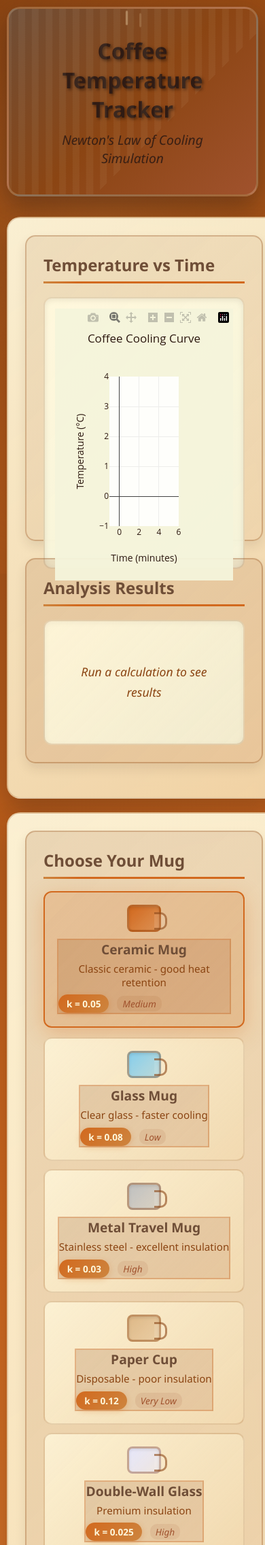
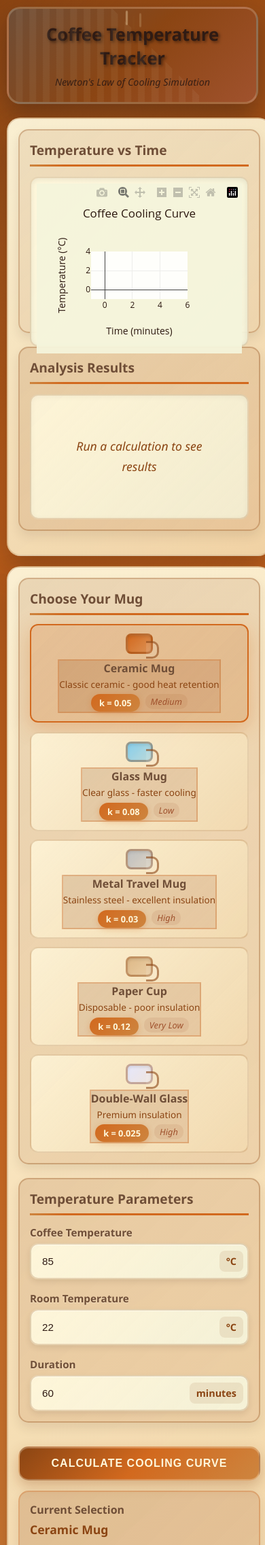
Before and after one commit to Faycall1l/coffeSip, a Flask app: page / in a window 390 px wide. Shown: the top 2273 px of the page at 68% size. Run offline with Flask 3, Linux system fonts and the light colour scheme; some libraries are stand-ins or nearby versions.

Commit message:
mobile optimization

```diff
--- a/static/css/style.css
+++ b/static/css/style.css
@@ -653,20 +653,310 @@ body::before {
 
 @media (max-width: 768px) {
     .container {
+        padding: 15px;
+    }
+
+    .header {
+        padding: 25px 20px;
+        margin-bottom: 20px;
+    }
+
+    .header h1 {
+        font-size: 1.8rem;
+        margin-bottom: 8px;
+    }
+
+    .subtitle {
+        font-size: 1rem;
+    }
+
+    .main-content {
+        gap: 15px;
+    }
+
+    .left-panel, .right-panel {
+        padding: 20px;
+    }
+
+    .section {
+        padding: 18px;
+        margin-bottom: 20px;
+    }
+
+    .section h2 {
+        font-size: 1.3rem;
+        margin-bottom: 15px;
+    }
+
+    /* Mobile-optimized mug selection */
+    .mug-option {
+        flex-direction: row;
+        padding: 15px;
+        align-items: center;
+    }
+
+    .mug-visual {
+        width: 45px;
+        height: 35px;
+        margin-right: 15px;
+        flex-shrink: 0;
+    }
+
+    .mug-info {
+        flex: 1;
+    }
+
+    .mug-info h3 {
+        font-size: 1.1rem;
+        margin-bottom: 4px;
+    }
+
+    .mug-desc {
+        font-size: 0.9rem;
+        margin-bottom: 6px;
+    }
+
+    .mug-stats {
+        flex-direction: column;
+        gap: 6px;
+        align-items: flex-start;
+    }
+
+    .cooling-rate, .thermal-mass {
+        font-size: 0.8rem;
+    }
+
+    /* Mobile parameters */
+    .param-grid {
+        gap: 18px;
+    }
+
+    .param-group label {
+        font-size: 1rem;
+        margin-bottom: 6px;
+    }
+
+    .input-group {
+        padding: 6px;
+    }
+
+    .input-group input {
+        padding: 12px;
+        font-size: 1rem;
+    }
+
+    .unit {
+        font-size: 0.9rem;
+        padding: 6px 10px;
+    }
+
+    /* Mobile button */
+    .calculate-btn {
+        padding: 16px;
+        font-size: 1.1rem;
+        margin: 15px 0;
+    }
+
+    /* Mobile chart */
+    .chart-section {
+        height: 350px;
+    }
+
+    #temperature-chart {
+        height: 300px;
         padding: 10px;
     }
 
-    .header h1 {
-        font-size: 2rem;
+    /* Mobile results */
+    .results-grid {
+        grid-template-columns: 1fr;
+        gap: 12px;
+        margin-bottom: 20px;
     }
 
+    .result-item {
+        padding: 15px;
+    }
+
+    .result-value {
+        font-size: 1.5rem;
+    }
+
+    .result-label {
+        font-size: 0.85rem;
+    }
+
+    .timeline-table {
+        font-size: 0.9rem;
+    }
+
+    .timeline-table th,
+    .timeline-table td {
+        padding: 8px 4px;
+    }
+
+    .analysis-section, .physics-section {
+        padding: 15px;
+        margin-top: 20px;
+    }
+
+    .analysis-section h4, .physics-section h4 {
+        font-size: 1.1rem;
+        margin-bottom: 12px;
+    }
+}
+
+@media (max-width: 480px) {
+    .container {
+        padding: 10px;
+    }
+
+    .header {
+        padding: 20px 15px;
+    }
+
+    .header h1 {
+        font-size: 1.6rem;
+    }
+
+    .subtitle {
+        font-size: 0.9rem;
+    }
+
+    .left-panel, .right-panel {
+        padding: 15px;
+    }
+
+    .section {
+        padding: 15px;
+    }
+
+    .section h2 {
+        font-size: 1.2rem;
+    }
+
+    /* Extra small screen mug options */
     .mug-option {
         flex-direction: column;
         text-align: center;
+        padding: 12px;
     }
 
     .mug-visual {
         margin-right: 0;
-        margin-bottom: 10px;
+        margin-bottom: 8px;
+        width: 40px;
+        height: 30px;
+    }
+
+    .mug-info h3 {
+        font-size: 1rem;
+    }
+
+    .mug-desc {
+        font-size: 0.85rem;
+    }
+
+    .mug-stats {
+        flex-direction: row;
+        justify-content: center;
+        gap: 8px;
+        margin-top: 6px;
+    }
+
+    /* Extra small parameters */
+    .param-group label {
+        font-size: 0.95rem;
+    }
+
+    .input-group input {
+        font-size: 0.95rem;
+        padding: 10px;
+    }
+
+    .calculate-btn {
+        font-size: 1rem;
+        padding: 14px;
+    }
+
+    /* Extra small chart */
+    .chart-section {
+        height: 300px;
+    }
+
+    #temperature-chart {
+        height: 250px;
+        padding: 8px;
+    }
+
+    /* Extra small results */
+    .result-item {
+        padding: 12px;
+    }
+
+    .result-value {
+        font-size: 1.3rem;
+    }
+
+    .timeline-table {
+        font-size: 0.8rem;
+    }
+
+    .timeline-table th,
+    .timeline-table td {
+        padding: 6px 2px;
     }
 }
+
+/* Touch-friendly improvements */
+@media (hover: none) and (pointer: coarse) {
+    .mug-option {
+        min-height: 60px;
+    }
+
+    .calculate-btn {
+        min-height: 50px;
+    }
+
+    .input-group input {
+        min-height: 44px;
+    }
+
+    /* Larger touch targets */
+    .mug-option, .calculate-btn {
+        touch-action: manipulation;
+    }
+}
+
+/* Landscape phone optimization */
+@media (max-width: 768px) and (orientation: landscape) {
+    .header {
+        padding: 15px 20px;
+    }
+
+    .header h1 {
+        font-size: 1.5rem;
+        margin-bottom: 5px;
+    }
+
+    .subtitle {
+        font-size: 0.9rem;
+    }
+
+    .main-content {
+        gap: 15px;
+    }
+
+    .chart-section {
+        height: 280px;
+    }
+
+    #temperature-chart {
+        height: 230px;
+    }
+
+    .results-grid {
+        grid-template-columns: 1fr 1fr;
+        gap: 10px;
+    }
+}
--- a/static/js/app.js
+++ b/static/js/app.js
@@ -21,9 +21,16 @@ class CoffeeTracker {
     }
 
     setupEventListeners() {
-        // Mug selection
+        // Mug selection with touch support
         document.querySelectorAll('.mug-option').forEach(option => {
             option.addEventListener('click', (e) => {
+                const mugType = e.currentTarget.dataset.mug;
+                this.selectMug(mugType);
+            });
+
+            // Prevent double-tap zoom on mobile
+            option.addEventListener('touchend', (e) => {
+                e.preventDefault();
                 const mugType = e.currentTarget.dataset.mug;
                 this.selectMug(mugType);
             });
@@ -240,17 +247,55 @@ class CoffeeTracker {
             }
         ];
 
+        // Mobile-optimized layout
+        const isMobile = window.innerWidth <= 768;
+
         const layout = {
-            title: 'Coffee Cooling Curve',
-            xaxis: { title: 'Time (minutes)' },
-            yaxis: { title: 'Temperature (°C)' },
+            title: {
+                text: 'Coffee Cooling Curve',
+                font: { size: isMobile ? 14 : 16 }
+            },
+            xaxis: {
+                title: {
+                    text: 'Time (minutes)',
+                    font: { size: isMobile ? 12 : 14 }
+                },
+                tickfont: { size: isMobile ? 10 : 12 }
+            },
+            yaxis: {
+                title: {
+                    text: 'Temperature (°C)',
+                    font: { size: isMobile ? 12 : 14 }
+                },
+                tickfont: { size: isMobile ? 10 : 12 }
+            },
             paper_bgcolor: 'rgba(245,245,220,0.95)',
             plot_bgcolor: 'rgba(255,255,255,0.9)',
-            font: { color: '#2C1810' },
-            legend: { x: 0.7, y: 0.9 }
+            font: { color: '#2C1810', size: isMobile ? 10 : 12 },
+            legend: {
+                x: isMobile ? 0.02 : 0.7,
+                y: isMobile ? 0.98 : 0.9,
+                font: { size: isMobile ? 9 : 11 },
+                bgcolor: 'rgba(255,255,255,0.8)',
+                bordercolor: 'rgba(139,69,19,0.3)',
+                borderwidth: 1
+            },
+            margin: {
+                l: isMobile ? 50 : 60,
+                r: isMobile ? 20 : 40,
+                t: isMobile ? 40 : 50,
+                b: isMobile ? 50 : 60
+            }
         };
 
-        Plotly.newPlot('temperature-chart', traces, layout);
+        const config = {
+            responsive: true,
+            displayModeBar: !isMobile, // Hide toolbar on mobile
+            modeBarButtonsToRemove: ['pan2d', 'lasso2d', 'select2d'],
+            displaylogo: false
+        };
+
+        Plotly.newPlot('temperature-chart', traces, layout, config);
     }
 }
 
--- a/templates/index.html
+++ b/templates/index.html
@@ -2,7 +2,9 @@
 <html lang="en">
 <head>
     <meta charset="UTF-8">
-    <meta name="viewport" content="width=device-width, initial-scale=1.0">
+    <meta name="viewport" content="width=device-width, initial-scale=1.0, maximum-scale=1.0, user-scalable=no">
+    <meta name="apple-mobile-web-app-capable" content="yes">
+    <meta name="apple-mobile-web-app-status-bar-style" content="black-translucent">
     <title>Coffee Temperature Tracker</title>
     <link rel="stylesheet" href="{{ url_for('static', filename='css/style.css') }}">
     <script src="https://cdn.plot.ly/plotly-latest.min.js"></script>
```
